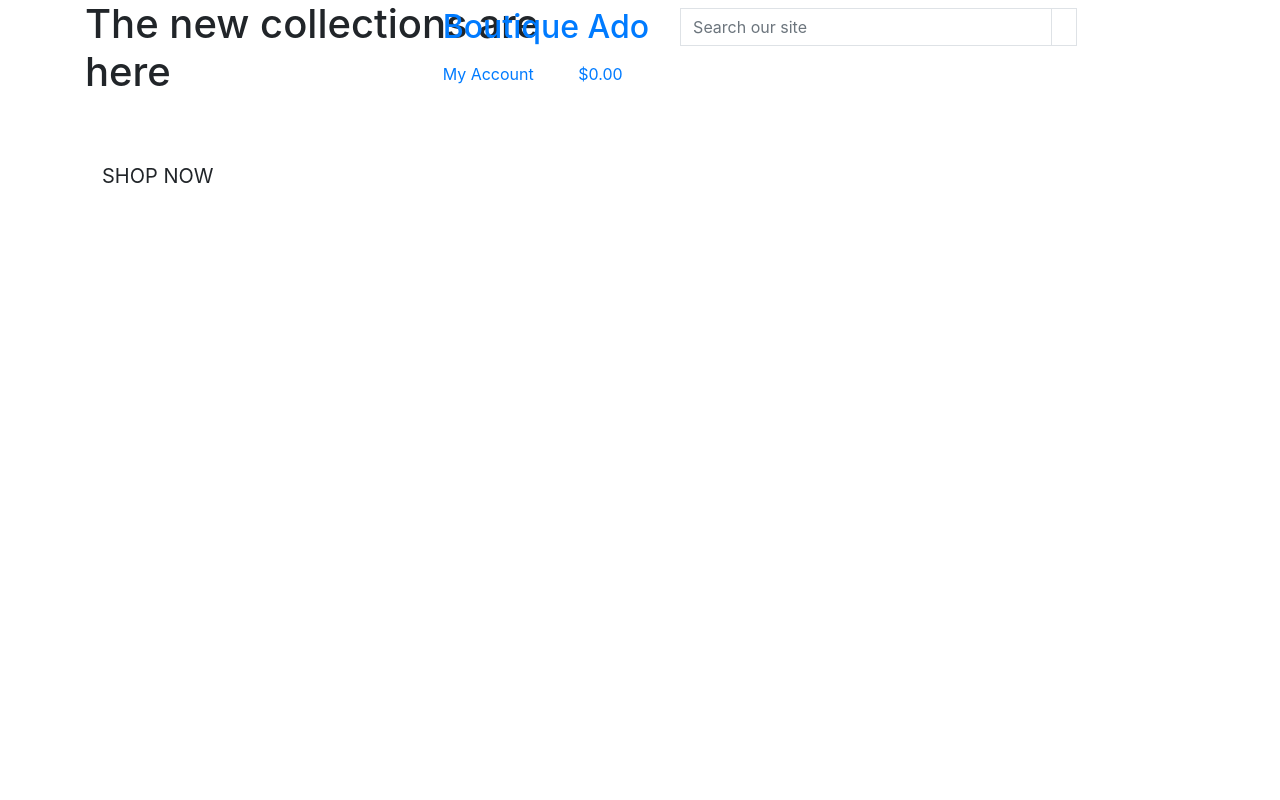
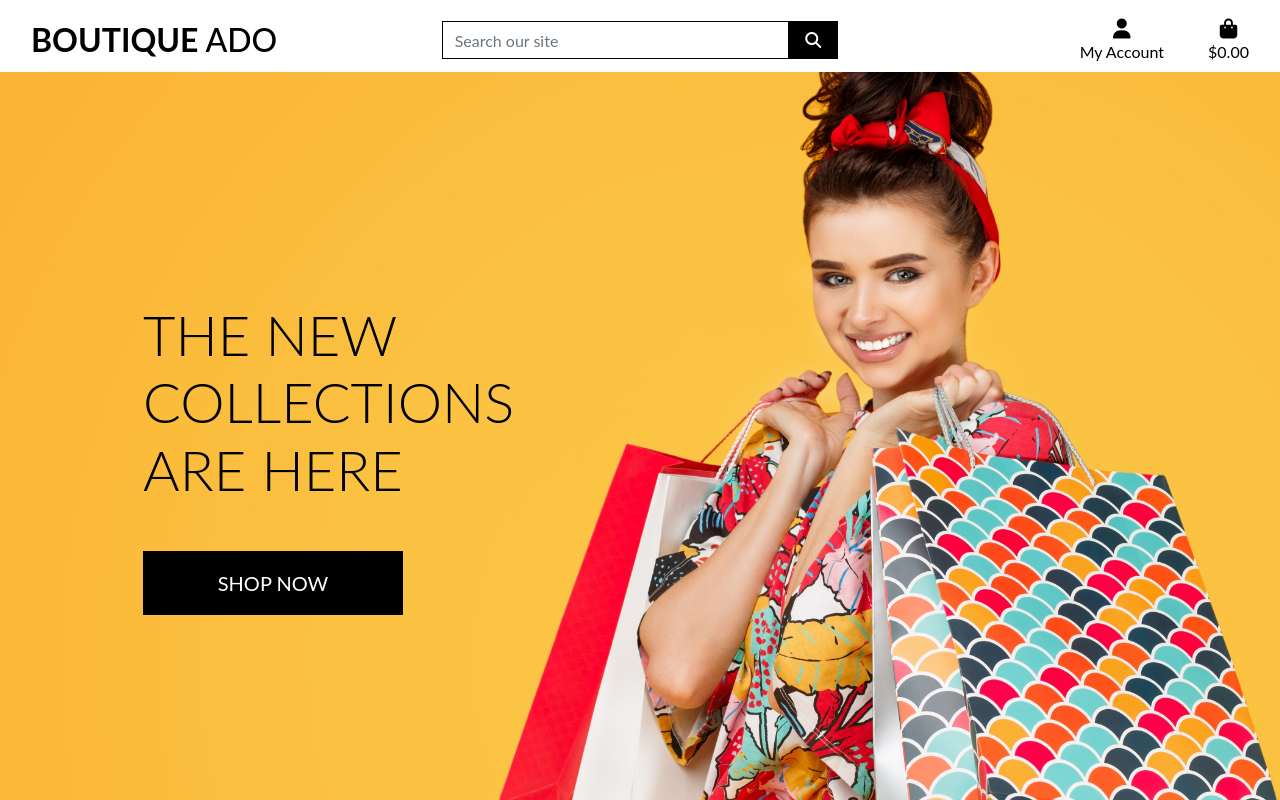
Before and after one commit to Squirkey89/boutique_ado_v1, a Django app: page / in a window 1280 px wide. Run offline with Django 3.2, Linux system fonts and the light colour scheme; some libraries are stand-ins or nearby versions.

Commit message:
Completed homepage header and css

```diff
--- a/boutique_ado/settings.py
+++ b/boutique_ado/settings.py
@@ -148,6 +148,10 @@ USE_TZ = True
 # https://docs.djangoproject.com/en/3.2/howto/static-files/
 
 STATIC_URL = '/static/'
+STATICFILES_DIRS = (os.path.join(BASE_DIR, 'static'),)
+
+MEDIA_URL = '/media/'
+MEDIA_ROOT = os.path.join(BASE_DIR, 'media')
 
 # Default primary key field type
 # https://docs.djangoproject.com/en/3.2/ref/settings/#default-auto-field
--- a/boutique_ado/urls.py
+++ b/boutique_ado/urls.py
@@ -15,9 +15,11 @@ Including another URLconf
 """
 from django.contrib import admin
 from django.urls import path, include
+from django.conf import settings
+from django.conf.urls.static import static
 
 urlpatterns = [
     path('admin/', admin.site.urls),
     path('accounts/', include('allauth.urls')),
     path('', include('home.urls')),
-]
+] + static(settings.MEDIA_URL, document_root=settings.MEDIA_ROOT)
--- a/home/templates/home/index.html
+++ b/home/templates/home/index.html
@@ -13,10 +13,10 @@
 
 
 {% block content %}
-<div class="container h100">
-    <div class="row h100">
+<div class="container h-100">
+    <div class="row h-100">
         <div class="col-7 col-md-6 my-auto">
-            <h1 display-4 logo-font text-black>
+            <h1 class="display-4 logo-font text-black">
                 The new collections are here
             </h1>
             <div class="my-5">
--- /dev/null
+++ b/static/css/base.css
@@ -0,0 +1,80 @@
+html {
+    height: 100%;
+}
+
+body {
+    background: url(/media/homepage_background_cropped.jpg) no-repeat center center fixed;
+    background-size: cover;
+    height: calc(100vh - 164px);
+    color: #555;
+    font-family: 'Lato';
+}
+/* from Bulma */
+.icon {
+    align-items: center;
+    display: inline-flex;
+    justify-content: center;
+    height: 1.5rem;
+    width: 1.5rem;
+}
+
+.logo-font {
+    text-transform: uppercase;
+}
+
+.main-logo-link {
+    width: fit-content;
+}
+
+.shop-now-button {
+    background: black;
+    color: white;
+    min-width: 260px;
+}
+
+.btn-black {
+    background: black;
+    color: white;
+}
+
+.shop-now-button:hover,
+.shop-now-button:active,
+.shop-now-button:focus,
+.btn-black:hover,
+.btn-black:active,
+.btn-black:focus {
+    background: #222;
+    color: white;
+}
+
+.text-black {
+    color: #000 !important;
+}
+
+.border-black {
+    border: 1px solid black !important;
+}
+
+/* -------------------------------- Media Queries */
+
+/* Slightly larger container on xl screens */
+@media (min-width: 1200px) {
+  .container {
+    max-width: 80%;
+  }
+}
+
+/* fixed top navbar only on medium and up */
+@media (min-width: 992px) {
+    .fixed-top-desktop-only {
+        position: fixed;
+        top: 0;
+        right: 0;
+        left: 0;
+        z-index: 1030;
+    }
+
+    .header-container {
+        padding-top: 164px;
+    }
+}
--- a/templates/base.html
+++ b/templates/base.html
@@ -1,48 +1,51 @@
 {% load static %}
+
 <!doctype html>
 <html lang="en">
+  <head>
 
-<head>
     {% block meta %}
-  <meta http-equiv="'X-UA-Compatible" content="id=edge">
+        <meta http-equiv="X-UA-Compatible" content="ie=edge">
         <meta charset="utf-8">
         <meta name="viewport" content="width=device-width, initial-scale=1, shrink-to-fit=no">
     {% endblock %}
 
+    {% block extra_meta %}
+    {% endblock %}
+
     {% block corecss %}
-  <link rel="stylesheet" href="https://cdn.jsdelivr.net/npm/bootstrap@4.6.1/dist/css/bootstrap.min.css"
-    integrity="sha384-zCbKRCUGaJDkqS1kPbPd7TveP5iyJE0EjAuZQTgFLD2ylzuqKfdKlfG/eSrtxUkn" crossorigin="anonymous">
+        <link rel="stylesheet" href="https://stackpath.bootstrapcdn.com/bootstrap/4.4.1/css/bootstrap.min.css" integrity="sha384-Vkoo8x4CGsO3+Hhxv8T/Q5PaXtkKtu6ug5TOeNV6gBiFeWPGFN9MuhOf23Q9Ifjh" crossorigin="anonymous">
+        <link href="https://fonts.googleapis.com/css2?family=Lora:wght@500&family=Nunito+Sans&display=swap" rel="stylesheet">
+        <link rel="stylesheet" href="{% static 'css/base.css' %}">
     {% endblock %}
 
     {% block extra_css %}
     {% endblock %}
 
     {% block corejs %}
-  <script src="https://cdn.jsdelivr.net/npm/jquery@3.5.1/dist/jquery.min.js"
-    integrity="sha256-9/aliU8dGd2tb6OSsuzixeV4y/faTqgFtohetphbbj0=" crossorigin="anonymous"></script>
-  <script src="https://cdn.jsdelivr.net/npm/bootstrap@4.6.1/dist/js/bootstrap.bundle.min.js"
-    integrity="sha384-fQybjgWLrvvRgtW6bFlB7jaZrFsaBXjsOMm/tB9LTS58ONXgqbR9W8oWht/amnpF" crossorigin="anonymous">
-  </script>
+        <script src="https://kit.fontawesome.com/97488dfb41.js" crossorigin="anonymous"></script>
+        <script src="https://code.jquery.com/jquery-3.4.1.slim.min.js" integrity="sha384-J6qa4849blE2+poT4WnyKhv5vZF5SrPo0iEjwBvKU7imGFAV0wwj1yYfoRSJoZ+n" crossorigin="anonymous"></script>
+        <script src="https://cdn.jsdelivr.net/npm/popper.js@1.16.0/dist/umd/popper.min.js" integrity="sha384-Q6E9RHvbIyZFJoft+2mJbHaEWldlvI9IOYy5n3zV9zzTtmI3UksdQRVvoxMfooAo" crossorigin="anonymous"></script>
+        <script src="https://stackpath.bootstrapcdn.com/bootstrap/4.4.1/js/bootstrap.min.js" integrity="sha384-wfSDF2E50Y2D1uUdj0O3uMBJnjuUD4Ih7YwaYd1iqfktj0Uod8GCExl3Og8ifwB6" crossorigin="anonymous"></script>
     {% endblock %}
 
     {% block extra_js %}
     {% endblock %}
 
-  <title>Botique Ado {% block extra_title %} {% endblock %}</title>
+    <title>Boutique Ado {% block extra_title %}{% endblock %}</title>
   </head>
-
   <body>
     <header class="container-fluid fixed-top">
-    <div class="row">
-      <div class="col-12 col-lg-4 my-auto py-1 py-lg-0 text-center text-lg-left"></div>
+        <div id="topnav" class="row bg-white pt-lg-2 d-none d-lg-flex">
+            <div class="col-12 col-lg-4 my-auto py-1 py-lg-0 text-center text-lg-left">
                 <a href="{% url 'home' %}" class="nav-link main-logo-link">
-        <h2 class="logo-font text-black my-0">Boutique Ado</h2>
+                    <h2 class="logo-font text-black my-0"><strong>Boutique</strong> Ado</h2>
                 </a>
+            </div>
             <div class="col-12 col-lg-4 my-auto py-1 py-lg-0">
                 <form method="GET" action="">
                     <div class="input-group w-100">
-            <input class="form-control border border-black rounded-0" type="text" name="q"
-              placeholder="Search our site">
+                        <input class="form-control border border-black rounded-0" type="text" name="q" placeholder="Search our site">
                         <div class="input-group-append">
                             <button class="form-control btn btn-black border border-black rounded-0" type="submit">
                                 <span class="icon">
@@ -53,11 +56,10 @@
                     </div>
                 </form>
             </div>
-      <div class="col-12 col-lg-4 my-auto py-1 py-lg-0"></div>
+            <div class="col-12 col-lg-4 my-auto py-1 py-lg-0">
                 <ul class="list-inline list-unstyled text-center text-lg-right my-0">
                     <li class="list-inline-item dropdown">
-          <a class="text-black nav-link" href="#" id="user-options" data-toggle="dropdown" aria-haspopup="true"
-            aria-expanded="false">
+                        <a class="text-black nav-link" href="#" id="user-options" data-toggle="dropdown" aria-haspopup="true" aria-expanded="false">
                             <div class="text-center">
                                 <div><i class="fas fa-user fa-lg"></i></div>
                                 <p class="my-0">My Account</p>
@@ -92,6 +94,7 @@
                     </li>
                 </ul>
             </div>
+        </div>
     </header>
 
     {% if messages %}
@@ -108,5 +111,5 @@
     {% endblock %}
 
 
-
+  </body>
 </html>
```
Also changed, not shown: media/homepage_background_cropped.jpg (added). Lines whose indentation alone changed are shown as unchanged.
